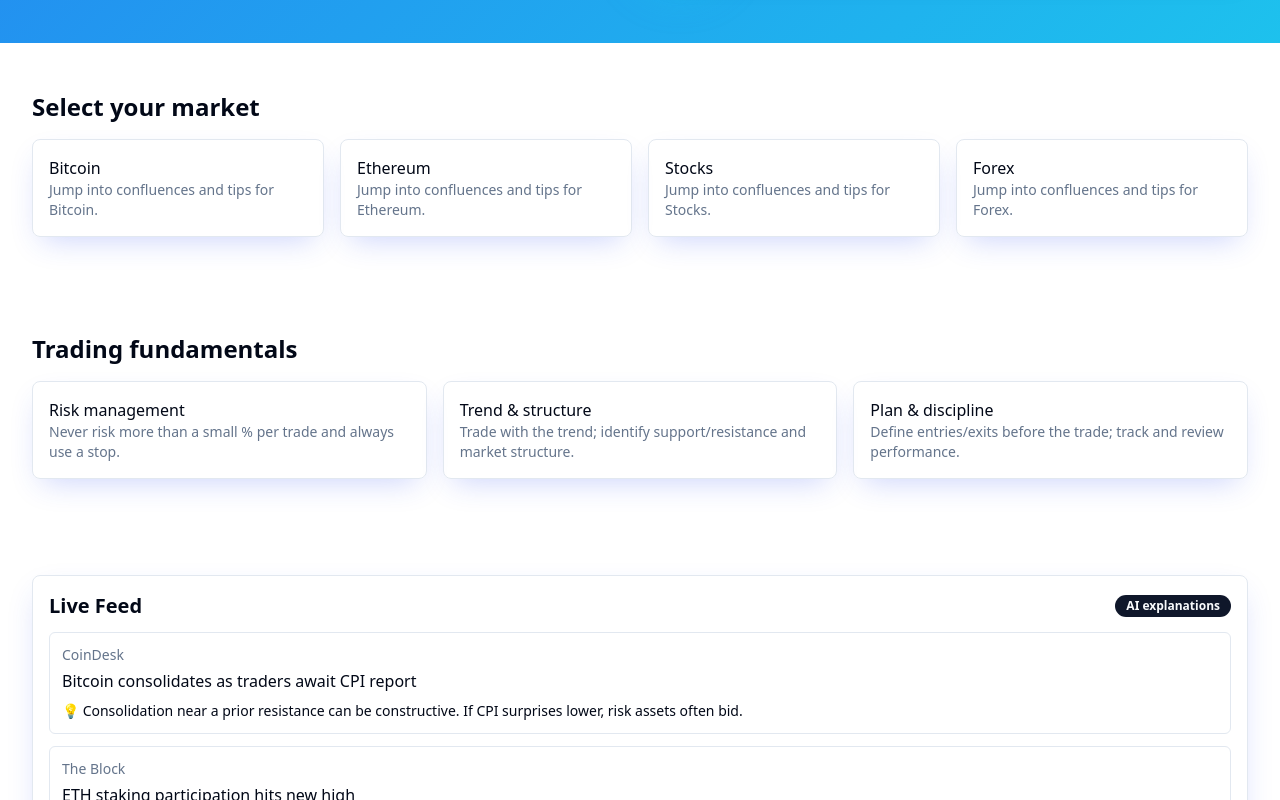
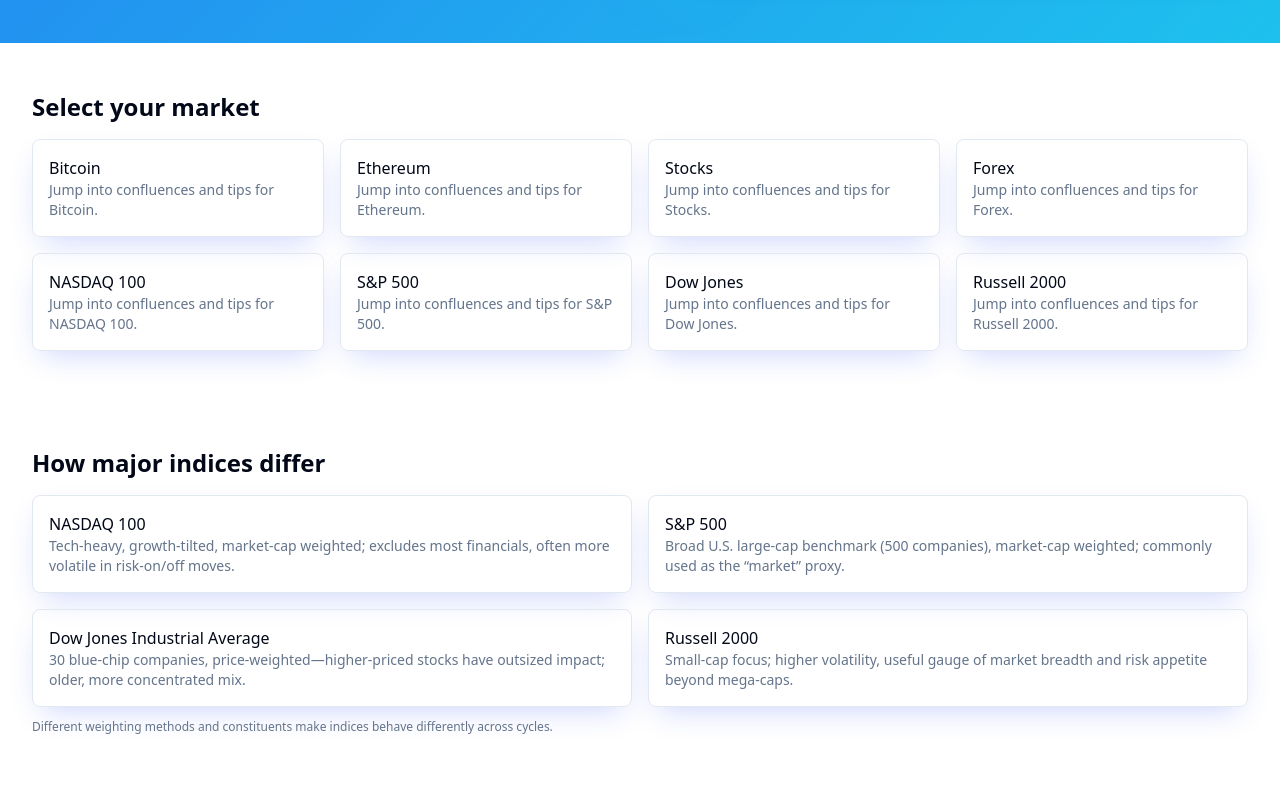
Before and after one commit to 4deg-kelvin/learn-trade-wise, a React (Vite) app: page / in a window 1280 px wide. Shown: the part 500-1300 px from the top of the page. Built offline with nearby package versions, Linux system fonts and the light colour scheme.

Commit message:
Add market indices
Add options for market indices (NASDAQ, S&P, etc.) to the app, along with explanations of their differences.

```diff
--- a/src/components/widgets/ConfluenceGenerator.tsx
+++ b/src/components/widgets/ConfluenceGenerator.tsx
@@ -2,7 +2,7 @@ import { useMemo, useState } from "react";
 import { Button } from "@/components/ui/button";
 import { Select, SelectContent, SelectItem, SelectTrigger, SelectValue } from "@/components/ui/select";
 
-const markets = ["Bitcoin", "Ethereum", "Stocks", "Forex"] as const;
+const markets = ["Bitcoin", "Ethereum", "Stocks", "Forex", "NASDAQ 100", "S&P 500", "Dow Jones", "Russell 2000"] as const;
 const timeframes = ["1h", "4h", "1d"] as const;
 
 type Market = typeof markets[number];
--- a/src/pages/Index.tsx
+++ b/src/pages/Index.tsx
@@ -46,7 +46,7 @@ const Index = () => {
       <section className="container mx-auto py-12" aria-labelledby="markets">
         <h2 id="markets" className="text-2xl font-semibold mb-4">Select your market</h2>
         <div className="grid sm:grid-cols-2 lg:grid-cols-4 gap-4">
-          {["Bitcoin", "Ethereum", "Stocks", "Forex"].map((m) => (
+          {["Bitcoin", "Ethereum", "Stocks", "Forex", "NASDAQ 100", "S&P 500", "Dow Jones", "Russell 2000"].map((m) => (
             <button
               key={m}
               onClick={() => navigate('/dashboard', { state: { market: m } })}
@@ -57,6 +57,29 @@ const Index = () => {
             </button>
           ))}
         </div>
+      </section>
+
+      <section className="container mx-auto py-12" aria-labelledby="indices-diff">
+        <h2 id="indices-diff" className="text-2xl font-semibold mb-4">How major indices differ</h2>
+        <div className="grid md:grid-cols-2 gap-4">
+          <article className="rounded-lg border p-4 card-elevated">
+            <h3 className="font-medium">NASDAQ 100</h3>
+            <p className="text-sm text-muted-foreground">Tech-heavy, growth-tilted, market-cap weighted; excludes most financials, often more volatile in risk-on/off moves.</p>
+          </article>
+          <article className="rounded-lg border p-4 card-elevated">
+            <h3 className="font-medium">S&P 500</h3>
+            <p className="text-sm text-muted-foreground">Broad U.S. large-cap benchmark (500 companies), market-cap weighted; commonly used as the “market” proxy.</p>
+          </article>
+          <article className="rounded-lg border p-4 card-elevated">
+            <h3 className="font-medium">Dow Jones Industrial Average</h3>
+            <p className="text-sm text-muted-foreground">30 blue-chip companies, price-weighted—higher-priced stocks have outsized impact; older, more concentrated mix.</p>
+          </article>
+          <article className="rounded-lg border p-4 card-elevated">
+            <h3 className="font-medium">Russell 2000</h3>
+            <p className="text-sm text-muted-foreground">Small-cap focus; higher volatility, useful gauge of market breadth and risk appetite beyond mega-caps.</p>
+          </article>
+        </div>
+        <p className="text-xs text-muted-foreground mt-3">Different weighting methods and constituents make indices behave differently across cycles.</p>
       </section>
 
       <section className="container mx-auto py-12" aria-labelledby="fundamentals">
```
